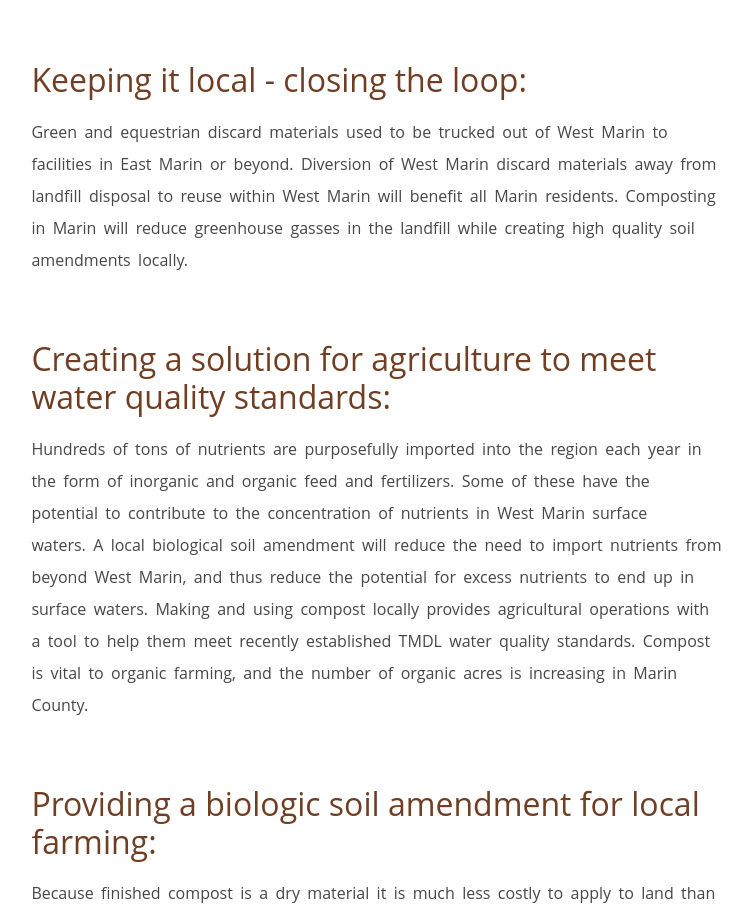
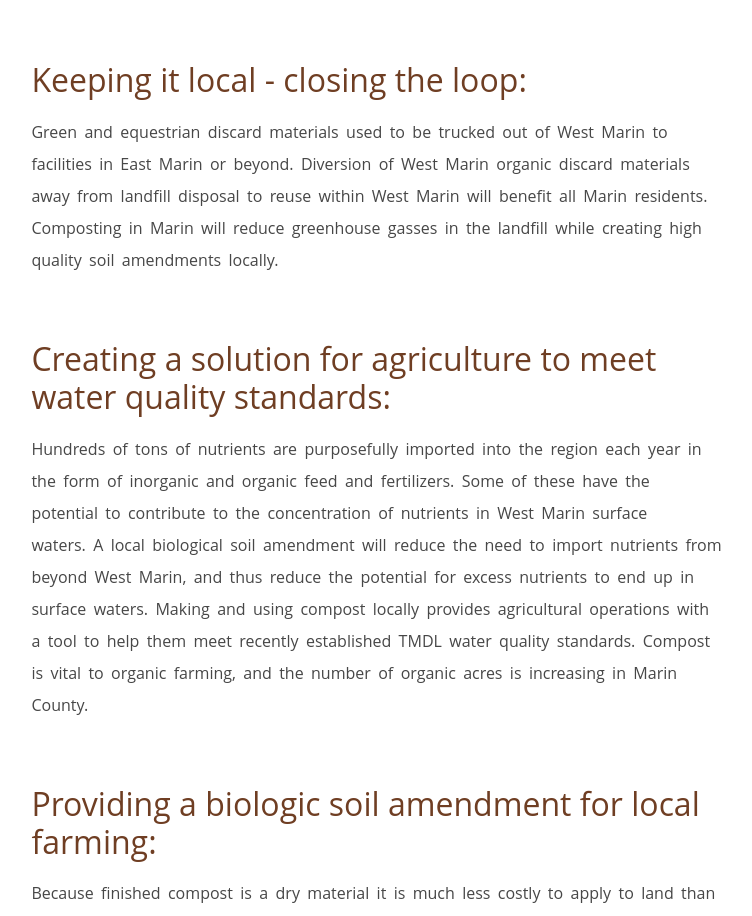
Before and after one commit to xanderbakx/wmc, a Gatsby site: page /about in a window 1280 px wide. Shown: the part 939-1855 px from the top of the page, without its empty margins (263-1015 px from the left). Built offline with nearby package versions, Linux system fonts and the light colour scheme; Gatsby itself is replaced by a stand-in of ours.

Commit message:
update: added organic language back in

```diff
--- a/src/components/AboutComponent/AboutContent.js
+++ b/src/components/AboutComponent/AboutContent.js
@@ -18,10 +18,10 @@ export default class AboutContent extends Component {
           <p className="text">
             Green and equestrian discard materials used to be trucked out of
             West Marin to facilities in East Marin or beyond. Diversion of West
-            Marin {/* organic */}discard materials away from landfill disposal
-            to reuse within West Marin will benefit all Marin residents.
-            Composting in Marin will reduce greenhouse gasses in the landfill
-            while creating high quality soil amendments locally.
+            Marin organic discard materials away from landfill disposal to reuse
+            within West Marin will benefit all Marin residents. Composting in
+            Marin will reduce greenhouse gasses in the landfill while creating
+            high quality soil amendments locally.
           </p>
 
           <h2>
--- a/src/components/HomePageComponent/QuickInfo.js
+++ b/src/components/HomePageComponent/QuickInfo.js
@@ -5,7 +5,7 @@ import { Link } from "gatsby"
 import { styles } from "../../utils"
 
 import { StaticQuery, graphql } from "gatsby"
-//import Img from "gatsby-image"
+import Img from "gatsby-image"
 
 export default class QuickInfo extends Component {
   render() {
@@ -61,13 +61,13 @@ export default class QuickInfo extends Component {
                 <li>Optimized nutrient management</li>
                 <li>Sequester carbon (carbon farming/gardening)</li>
               </ul>
-              {/* <Img
+              <Img
                 style={{ maxWidth: 300, margin: "3rem auto 1rem auto" }}
                 fluid={data.cdfa.childImageSharp.fluid}
               />
               <p style={{ textAlign: "center", fontSize: "0.9rem" }}>
                 Nicasio Blend is Organic. More to follow soon.
-              </p> */}
+              </p>
               <hr />
 
               <h5>
```
